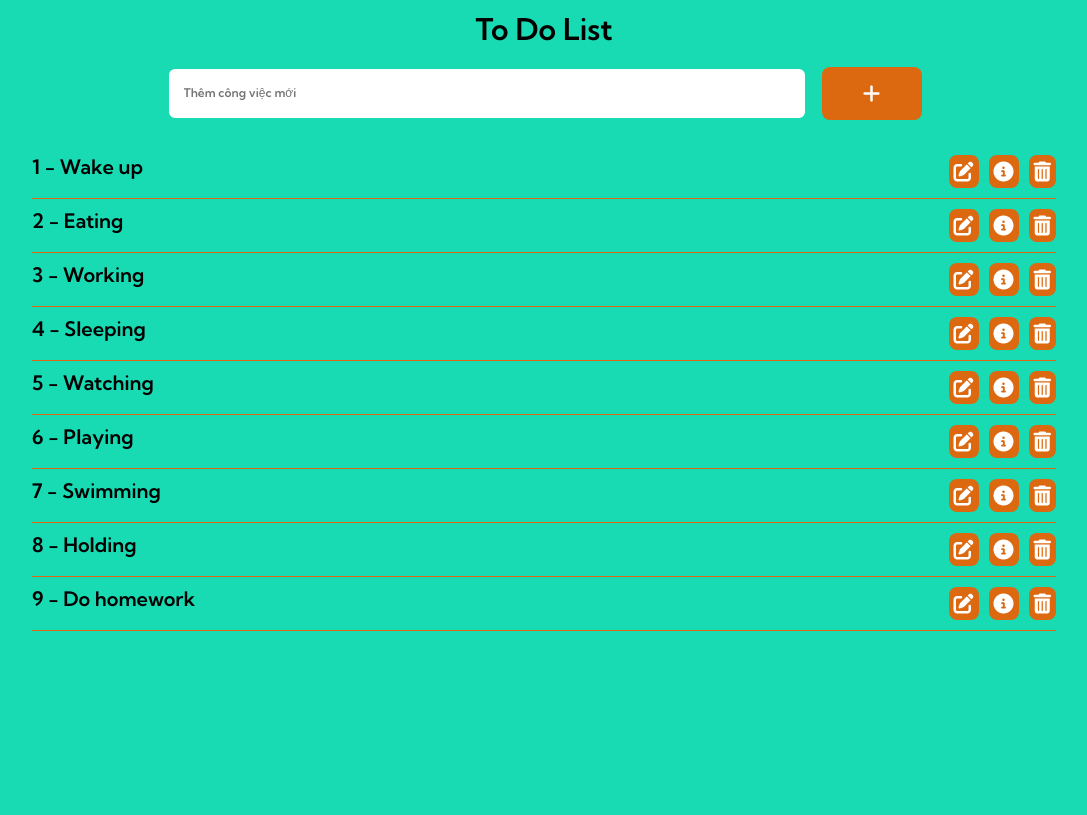
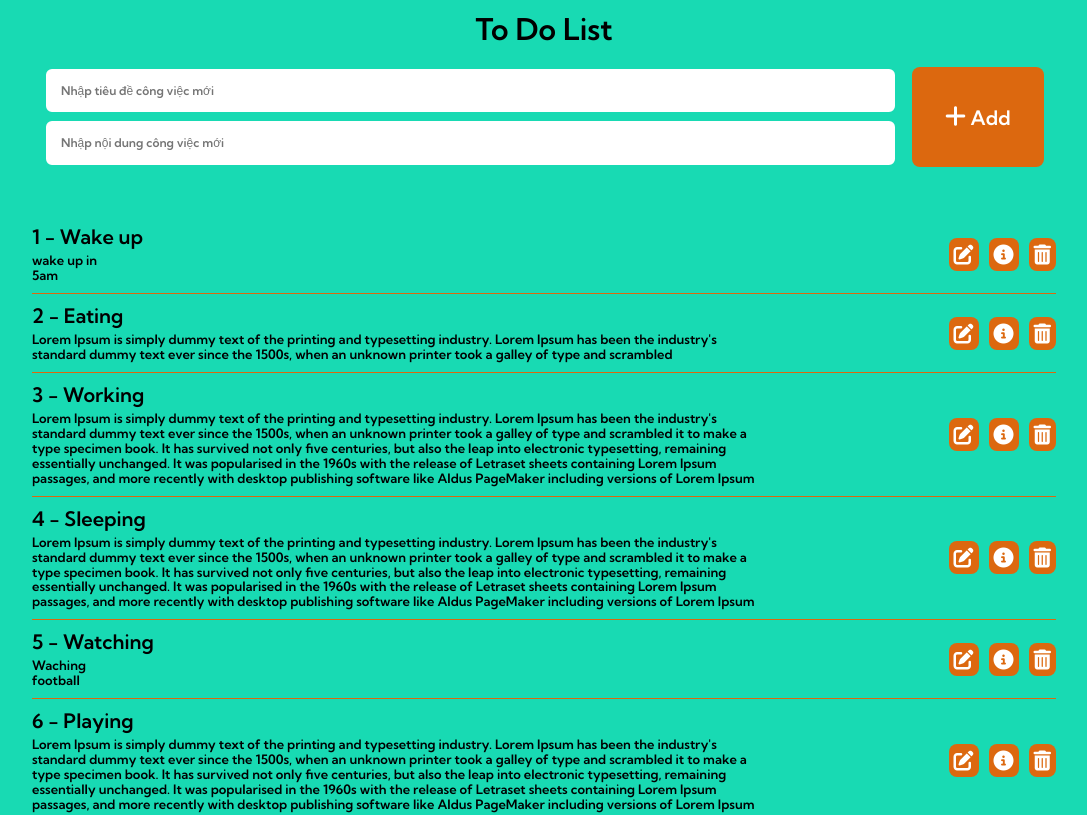
Before and after one commit to ngotruonganh/ToDoList, a React (Create React App) app: page / in a window 1280 px wide. Shown: the top 815 px of the page, without its empty margins (96-1183 px from the left). Built offline with nearby package versions, Linux system fonts and the light colour scheme.

Commit message:
Update des

```diff
--- a/src/components/AddTodo/AddTodo.scss
+++ b/src/components/AddTodo/AddTodo.scss
@@ -1,8 +1,20 @@
 .input-field {
   display: flex;
   justify-content: center;
+  max-width: 1000px;
+  width: 100%;
+  margin: 0 auto;
+  .type-field {
+    display: flex;
+    flex-direction: column;
+    align-items: center;
+    width: 100%;
+    .des-type{
+      margin-top: 5px;
+    }
+  }
   input {
-            width: 50%;
+    width: 100%;
     padding: 15px;
     border-radius: 8px;
     outline: none;
@@ -14,7 +26,7 @@
     }
   }
   button {
-            width: 100px;
+    width: 150px;
     margin-left: 15px;
     border-radius: 8px;
     padding: 15px;
@@ -22,6 +34,9 @@
     color: white;
     background-color: rgb(220, 104, 15);
     border: none;
+    i{
+      font-size: x-large;
+    }
     &:hover {
       cursor: pointer;
       background-color: rgb(195, 100, 28);
--- a/src/components/AddTodo/index.js
+++ b/src/components/AddTodo/index.js
@@ -5,66 +5,110 @@ import "./AddTodo.scss";
 class AddTodo extends React.Component {
   state = {
     title: "",
+    des: "",
   };
 
   // thay doi state title moi khi nhap vao input
-  handleOnChange = (event) => {
+  handleOnChangeTitle = (event) => {
     this.setState({
       title: event.target.value,
     });
   };
 
-  // submit button
+  // thay doi state des moi khi nhap vao input
+  handleOnChangeDes = (event) => {
+    this.setState({
+      des: event.target.value,
+    });
+  };
+
+  // Su kien tao moi cong viec (click chuot)
   handleClick = () => {
+    // truong hop khong nhap gi
+    if (!this.state.title && !this.state.des) {
+      toast.error("Vui lòng điền đầy đủ tiêu để và nội dung");
+      return;
+    }
+    // truong hop chi nhap vao title
     if (!this.state.title) {
-      toast.error("Chưa nhập công việc");
+      toast.error("Chưa nhập tiêu đề");
+      return;
+    }
+    // truong hop chi nhap vao des
+    if (!this.state.des) {
+      toast.error("Chưa nhập nội dung");
       return;
     }
     let todo = {
       id: Math.floor(Math.random() * 1001),
       title: this.state.title,
+      des: this.state.des,
     };
-
     // truyen ham addnewtodo
     this.props.addNewToDo(todo);
     //set state lai
     this.setState({
       title: "",
+      des: "",
     });
   };
 
-  // enter press
+  //   // Su kien tao moi cong viec (nhan enter)
   enterkey = (event) => {
     if (event.key === "Enter") {
+      // truong hop khong nhap gi
+      if (!this.state.title && !this.state.des) {
+        toast.error("Vui lòng điền đầy đủ tiêu để và nội dung");
+        return;
+      }
+      // truong hop chi nhap vao title
       if (!this.state.title) {
-        toast.error("Chưa nhập công việc");
+        toast.error("Chưa nhập tiêu đề");
+        return;
+      }
+      // truong hop chi nhap vao des
+      if (!this.state.des) {
+        toast.error("Chưa nhập nội dung");
         return;
       }
       let todo = {
         id: Math.floor(Math.random() * 1001),
         title: this.state.title,
+        des: this.state.des,
       };
       this.props.addNewToDo(todo);
       this.setState({
         title: "",
+        des: "",
       });
     }
   };
 
   render() {
-    let { title } = this.state;
+    let { title, des } = this.state;
     return (
       <>
         <div className="input-field">
-          <input
-            type="text"
-            value={title}
-            onChange={(event) => this.handleOnChange(event)}
-            onKeyPress={(event) => this.enterkey(event)}
-            placeholder="Thêm công việc mới"
-          />
+          <div className="type-field">
+            <input
+              type="text"
+              value={title}
+              onChange={(event) => this.handleOnChangeTitle(event)}
+              onKeyDown={(event) => this.enterkey(event)}
+              placeholder="Nhập tiêu đề công việc mới"
+            />
+            <input
+              type="text"
+              value={des}
+              onChange={(event) => this.handleOnChangeDes(event)}
+              onKeyDown={(event) => this.enterkey(event)}
+              placeholder="Nhập nội dung công việc mới"
+              className="des-type"
+            />
+          </div>
           <button type="button" onClick={() => this.handleClick()}>
             <i className="fa-solid fa-plus"></i>
+            {"  "}Add
           </button>
         </div>
       </>
--- a/src/components/GlobalStyles/GlobalStyles.scss
+++ b/src/components/GlobalStyles/GlobalStyles.scss
@@ -18,4 +18,5 @@ body {
       font-family: "Kumbh Sans", sans-serif;
       width: 100vw;
       height: 100vh;
+      overflow-x: hidden;
 }
--- a/src/pages/Home/Home.scss
+++ b/src/pages/Home/Home.scss
@@ -21,6 +21,20 @@
       flex-direction: row;
       width: 100%;
       margin: 0.5rem auto;
+      .info {
+        display: flex;
+        flex-direction: column;
+        align-items: flex-start;
+        .des {
+          margin-top: 5px;
+          font-size: 1.3rem;
+          font-weight: 100;
+          text-align: left;
+          @media (min-width: 1000px) {
+            width: 80%;
+          }
+        }
+      }
       span {
         input {
           border-radius: 8px;
@@ -35,6 +49,8 @@
         }
       }
       .todo-list-right {
+        display: flex;
+        align-items: center;
         button {
           font-size: 2rem;
           margin-left: 10px;
@@ -57,12 +73,14 @@
           bottom: 0;
           left: 0;
           right: 0;
-                              animation: showModal linear 0.2s;
+          display: flex;
+          justify-content: center;
+          align-items: center;
+          animation: showModal linear 0.1s;
           .overlay {
             position: absolute;
             width: 100%;
             height: 100%;
-                                    // background-color: black;
             opacity: 0.1;
             z-index: 2;
           }
@@ -72,12 +90,19 @@
             height: 300px;
             border-radius: 10px;
             background-color: white;
-                                    animation: showModal linear 0.2s;
-                                    border-radius: 10px;
+            animation: showModal linear 0.1s;
             text-align: center;
             margin: 50px auto;
-                                    padding: 40px 20px;
+            padding: 20px;
             z-index: 3;
+            .close-btn {
+              display: flex;
+              justify-content: flex-end;
+              color: red;
+              &:hover {
+                cursor: pointer;
+              }
+            }
           }
           @keyframes showModal {
             from {
@@ -90,7 +115,13 @@
             }
           }
         }
+        @media (max-width: 680px) {
+          flex-direction: column;
+          align-items: center;
+          justify-content: center;
+          gap: 5px;
         }
       }
     }
   }
+}
--- a/src/pages/Home/index.js
+++ b/src/pages/Home/index.js
@@ -6,24 +6,69 @@ import AddTodo from "../../components/AddTodo";
 class Home extends React.Component {
   state = {
     listToDo: [
-      { id: "1", title: "Wake up" },
-      { id: "2", title: "Eating" },
-      { id: "3", title: "Working" },
-      { id: "4", title: "Sleeping" },
-      { id: "5", title: "Watching" },
-      { id: "6", title: "Playing" },
-      { id: "7", title: "Swimming" },
-      { id: "8", title: "Holding" },
-      { id: "9", title: "Do homework" },
+      { id: "1", title: "Wake up", des: "wake up in 5am" },
+      {
+        id: "2",
+        title: "Eating",
+        des: "Lorem Ipsum is simply dummy text of the printing and typesetting industry. Lorem Ipsum has been the industry's standard dummy text ever since the 1500s, when an unknown printer took a galley of type and scrambled",
+      },
+      {
+        id: "3",
+        title: "Working",
+        des: "Lorem Ipsum is simply dummy text of the printing and typesetting industry. Lorem Ipsum has been the industry's standard dummy text ever since the 1500s, when an unknown printer took a galley of type and scrambled it to make a type specimen book. It has survived not only five centuries, but also the leap into electronic typesetting, remaining essentially unchanged. It was popularised in the 1960s with the release of Letraset sheets containing Lorem Ipsum passages, and more recently with desktop publishing software like Aldus PageMaker including versions of Lorem Ipsum",
+      },
+      {
+        id: "4",
+        title: "Sleeping",
+        des: "Lorem Ipsum is simply dummy text of the printing and typesetting industry. Lorem Ipsum has been the industry's standard dummy text ever since the 1500s, when an unknown printer took a galley of type and scrambled it to make a type specimen book. It has survived not only five centuries, but also the leap into electronic typesetting, remaining essentially unchanged. It was popularised in the 1960s with the release of Letraset sheets containing Lorem Ipsum passages, and more recently with desktop publishing software like Aldus PageMaker including versions of Lorem Ipsum",
+      },
+      { id: "5", title: "Watching", des: "Waching football" },
+      {
+        id: "6",
+        title: "Playing",
+        des: "Lorem Ipsum is simply dummy text of the printing and typesetting industry. Lorem Ipsum has been the industry's standard dummy text ever since the 1500s, when an unknown printer took a galley of type and scrambled it to make a type specimen book. It has survived not only five centuries, but also the leap into electronic typesetting, remaining essentially unchanged. It was popularised in the 1960s with the release of Letraset sheets containing Lorem Ipsum passages, and more recently with desktop publishing software like Aldus PageMaker including versions of Lorem Ipsum",
+      },
+      {
+        id: "7",
+        title: "Swimming",
+        des: "Lorem Ipsum is simply dummy text of the printing and typesetting industry. Lorem Ipsum has been the industry's standard dummy text ever since the 1500s, when an unknown printer took a galley of type and scrambled it to make a type specimen book. It has survived not only five centuries, but also the leap into electronic typesetting, remaining essentially unchanged. It was popularised in the 1960s with the release of Letraset sheets containing Lorem Ipsum passages, and more recently with desktop publishing software like Aldus PageMaker including versions of Lorem Ipsum",
+      },
+      { id: "8", title: "Do homework", des: "Coding" },
     ],
+    title: "",
+    des: "",
     editToDo: {},
     onModal: false,
   };
+  onChangTitle = (e) => {
+    this.setState({
+      title: e.target.value,
+    });
+  };
+  onChangDes = (e) => {
+    this.setState({
+      des: e.target.value,
+    });
+  };
 
   // Add new to do function
-  addNewToDo = (todo) => {
+  handleClick = () => {
+    let object = {
+      id: Math.floor(Math.random() * 1001),
+      title: this.state.title,
+      des: this.state.des,
+    };
+    let ToDoList = localStorage.getItem("todo");
+    if (ToDoList) {
+      let arr = JSON.parse(ToDoList);
+      arr.push(object);
+      localStorage.setItem("todo", JSON.stringify(arr));
+    } else {
+      localStorage.setItem("todo", JSON.stringify([object]));
+    }
     this.setState({
-      listToDo: [...this.state.listToDo, todo],
+      title: "",
+      des: "",
     });
     toast.success("Thêm thành công");
   };
@@ -80,16 +125,42 @@ class Home extends React.Component {
     });
   };
 
+  addNewToDo = (todo) => {
+    this.setState({
+      listToDo: [...this.state.listToDo, todo],
+    });
+    toast.success("Thêm thành công");
+  };
+
   render() {
     let { listToDo, editToDo, onModal } = this.state;
     let isEmptyObj = Object.keys(editToDo).length === 0;
+    let toDoList = localStorage.getItem("todo");
+    console.log("state", listToDo);
+    console.log("local", toDoList);
     return (
       <>
         <div className="input-container">
           <div>
             <h1> To Do List </h1>
           </div>
+          {/* <input
+            value={this.state.title}
+            placeholder="add new todo"
+            onChange={(e) => this.onChangTitle(e)}
+          />
+          <input
+            value={this.state.des}
+            placeholder="add des"
+            onChange={(e) => this.onChangDes(e)}
+          />
+          <button type="button" onClick={() => this.handleClick()}>
+            <i className="fa-solid fa-plus"></i>
+          </button>
+          {toDoList} */}
+          {/* <hr /> */}
           <AddTodo addNewToDo={this.addNewToDo} />
+          <br />
           <div className="list-todo">
             {listToDo &&
               listToDo.length > 0 &&
@@ -97,9 +168,14 @@ class Home extends React.Component {
                 return (
                   <div className="todo-list-container" key={item.id}>
                     {isEmptyObj === true ? (
-                      <span>
-                        {index + 1} - {item.title}
-                      </span>
+                      <>
+                        <div className="info">
+                          <p className="title">
+                            {index + 1} - {item.title}
+                          </p>
+                          <p className="des">{item.des}</p>
+                        </div>
+                      </>
                     ) : (
                       <>
                         {editToDo.id === item.id ? (
@@ -130,21 +206,18 @@ class Home extends React.Component {
                           <i className="fa-solid fa-pen-to-square"></i>
                         )}
                       </button>
-                      <button onClick={() => this.onModal(item)}>
+                      <button onClick={() => this.onModal()}>
                         <i className="fa-solid fa-circle-info"></i>
                       </button>
                       {onModal === true && (
-                        <div
-                          className="model"
-                          //   onClick={() => this.onModal(item)}
-                        >
+                        <div className="model">
                           <div className="overlay"></div>
                           <div className="popup">
                             <i
-                              className="fa-solid fa-circle-xmark"
-                              onClick={() => this.onModal(item)}
+                              className="close-btn fa-solid fa-circle-xmark"
+                              onClick={() => this.onModal()}
                             ></i>
-                            {item.title}
+                            <h1>{item.title}</h1>
                           </div>
                         </div>
                       )}
```
Lines whose indentation alone changed are shown as unchanged.
